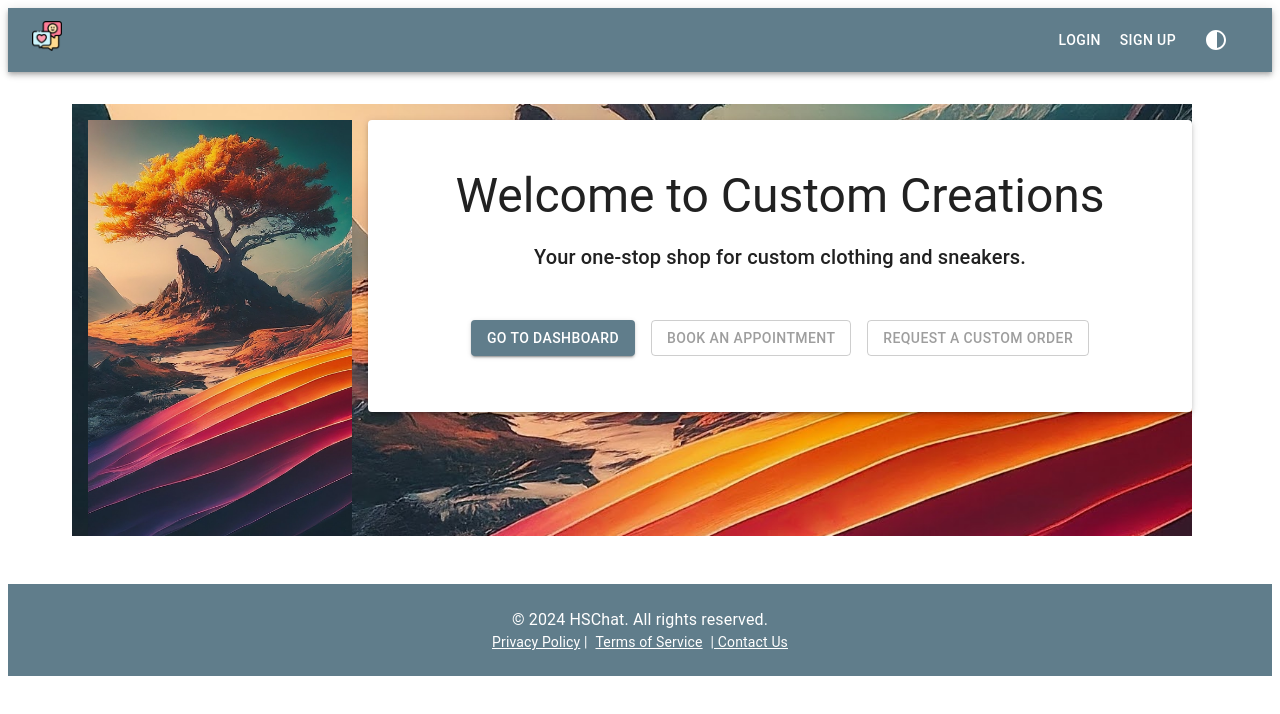
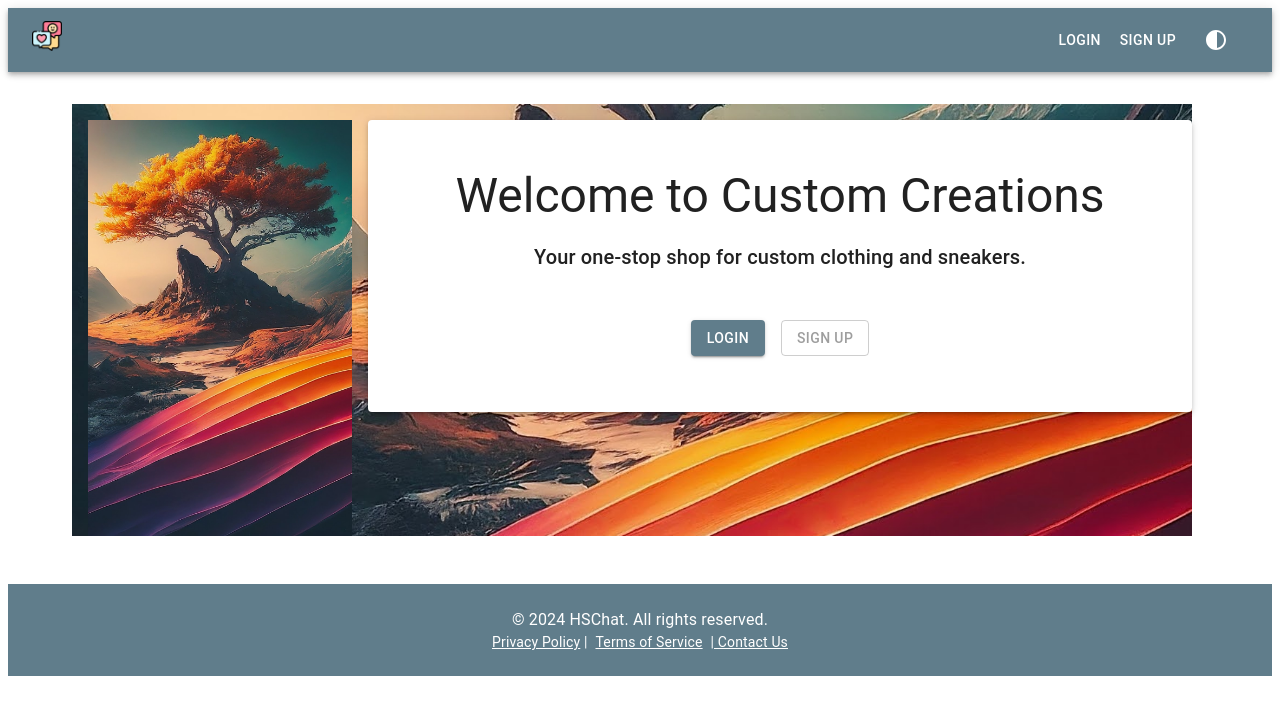
Before and after one commit to rajahwu/HSChat, a React app in the folder app/: page / in a window 1280 px wide. Shown: the top 714 px of the page. Built offline with nearby package versions, Linux system fonts and the light colour scheme; no server answers.

Commit message:
build: add theme settings to cookies

```diff
--- a/app/package.json
+++ b/app/package.json
@@ -21,6 +21,7 @@
     "@mui/material": "^5.16.7",
     "axios": "^1.7.4",
     "firebase": "^10.13.0",
+    "js-cookie": "^3.0.5",
     "moment": "^2.30.1",
     "react": "^18.3.1",
     "react-dom": "^18.3.1",
--- a/app/src/App.js
+++ b/app/src/App.js
@@ -2,7 +2,8 @@
 import { Container } from '@mui/material';
 import { blueGrey, deepOrange, grey, orange } from '@mui/material/colors';
 import { ThemeProvider, createTheme } from '@mui/material/styles';
-import React, { useState } from "react";
+import Cookies from 'js-cookie';
+import React, { useEffect, useState } from "react";
 import Footer from './components/layouts/Footer';
 import Header from './components/layouts/Header';
 import Main from './components/layouts/Main';
@@ -137,32 +138,64 @@ const funTheme = createTheme({
 });
 
 export default function App() {
-  const [currentTheme, setCurrentTheme] = useState(lightTheme);
+  const getInitialTheme = () => {
+    const savedTheme = Cookies.get('theme');
+    switch (savedTheme) {
+      case 'dark':
+        return darkTheme;
+      case 'highContrast':
+        return highContrastTheme;
+      case 'retro':
+        return retroTheme;
+      case 'modern':
+        return modernTheme;
+      case 'fun':
+        return funTheme;
+      default:
+        return lightTheme;
+    }
+  };
+  const [currentTheme, setCurrentTheme] = useState(getInitialTheme);
 
   const handleThemeChange = (theme) => {
     switch (theme) {
       case 'light':
         setCurrentTheme(lightTheme);
+        Cookies.set('theme', 'light', { expires: 365 });
         break;
       case 'dark':
         setCurrentTheme(darkTheme);
+        Cookies.set('theme', 'dark', { expires: 365 });
         break;
       case 'highContrast':
         setCurrentTheme(highContrastTheme);
+        Cookies.set('theme', 'highContrast', { expires: 365 });
         break;
       case 'retro':
         setCurrentTheme(retroTheme);
+        Cookies.set('theme', 'retro', { expires: 365 });
         break;
       case 'modern':
         setCurrentTheme(modernTheme);
+        Cookies.set('theme', 'modern', { expires: 365 });
         break;
       case 'fun':
         setCurrentTheme(funTheme);
+        Cookies.set('theme', 'fun', { expires: 365 });
         break;
       default:
         setCurrentTheme(lightTheme);
+        Cookies.set('theme', 'light', { expires: 365 });
     }
   };
+
+  useEffect(() => {
+    const savedTheme = Cookies.get('theme');
+    if (savedTheme) {
+      handleThemeChange(savedTheme);
+    }
+  }, []);
+
 
   return (
 
--- a/app/src/components/root/Home.jsx
+++ b/app/src/components/root/Home.jsx
@@ -1,10 +1,14 @@
-// src/pages/Home.jsx
 import { Box, Button, Paper, Typography } from '@mui/material';
 import React from 'react';
 import { Link } from 'react-router-dom';
+import { useAuth } from '../../context/AuthContext';
+
 const Home = () => {
+    const { user } = useAuth();
+
     return (
-        <Paper elevation={3}
+        <Paper
+            elevation={3}
             sx={{
                 display: 'flex',
                 flexDirection: 'column',
@@ -14,6 +18,7 @@ const Home = () => {
                 padding: 3,
             }}
         >
+            {user ? (
                 <Box
                     sx={{
                         display: 'flex',
@@ -33,7 +38,7 @@ const Home = () => {
                     <Box sx={{ mt: 4 }}>
                         <Button
                             component={Link}
-                        to="/dashboard"
+                            to={`${user.displayName}/dashboard`}
                             variant="contained"
                             color="primary"
                             sx={{ m: 1 }}
@@ -60,6 +65,45 @@ const Home = () => {
                         </Button>
                     </Box>
                 </Box>
+            ) : (
+                <Box
+                    sx={{
+                        display: 'flex',
+                        flexDirection: 'column',
+                        alignItems: 'center',
+                        justifyContent: 'center',
+                        textAlign: 'center',
+                        padding: 3,
+                    }}
+                >
+                    <Typography variant="h3" gutterBottom>
+                        Welcome to Custom Creations
+                    </Typography>
+                    <Typography variant="h6" gutterBottom>
+                        Your one-stop shop for custom clothing and sneakers.
+                    </Typography>
+                    <Box sx={{ mt: 4 }}>
+                        <Button
+                            component={Link}
+                            to="/login"
+                            variant="contained"
+                            color="primary"
+                            sx={{ m: 1 }}
+                        >
+                            Login
+                        </Button>
+                        <Button
+                            component={Link}
+                            to="/register"
+                            variant="outlined"
+                            color="secondary"
+                            sx={{ m: 1 }}
+                        >
+                            Sign Up
+                        </Button>
+                    </Box>
+                </Box>
+            )}
         </Paper>
     );
 };
```
Also changed, not shown: 1 other file (tests, documents, lock files or other folders). Lines whose indentation alone changed are shown as unchanged.
